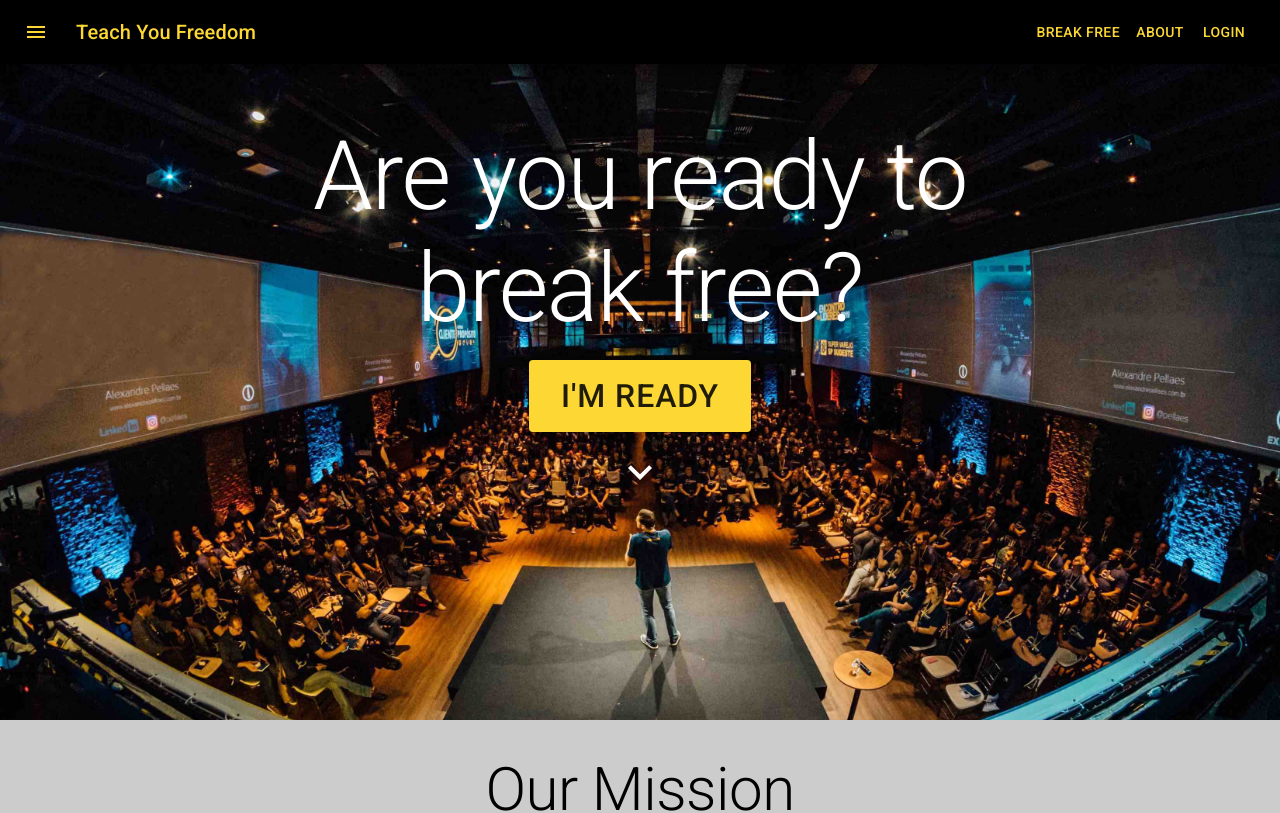
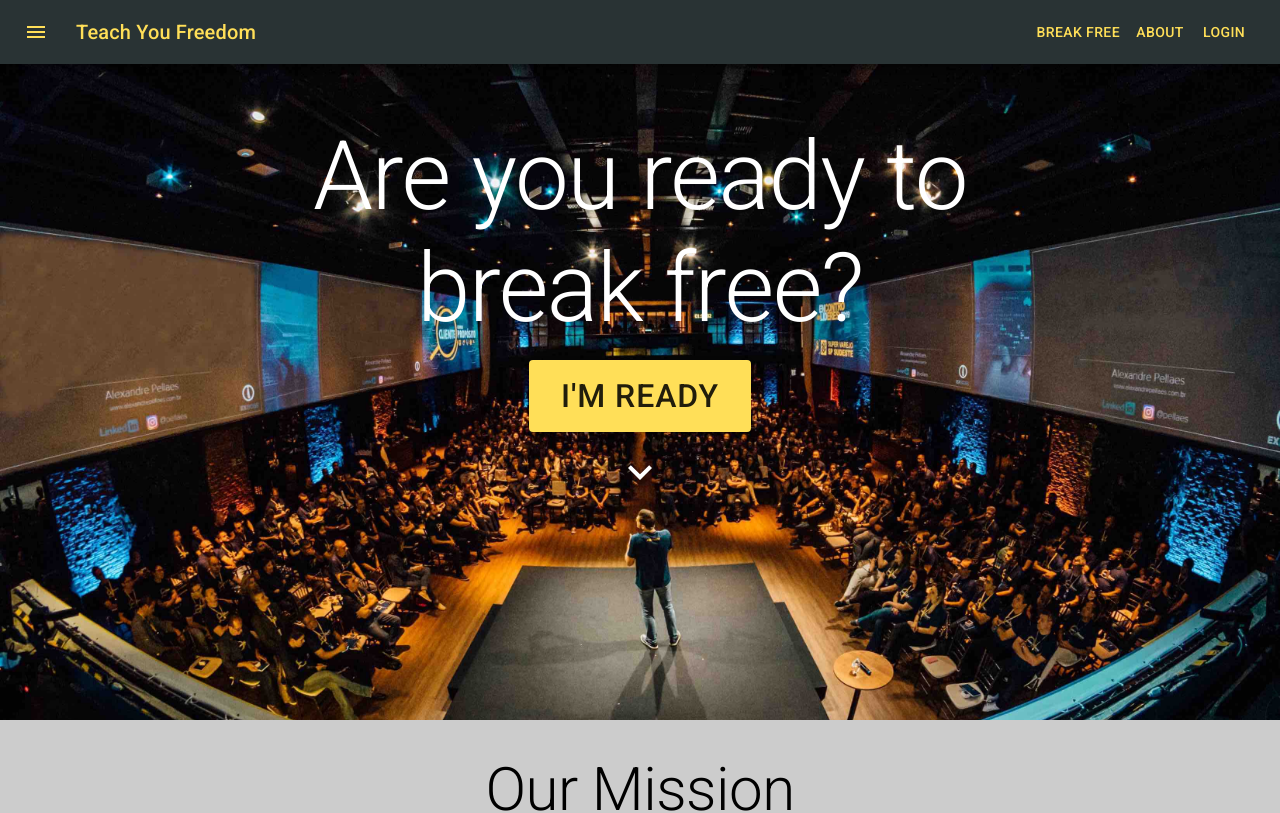
Before and after one commit to Akinghill/tyf, a React (Create React App) app: page / in a window 1280 px wide. Shown: the top 813 px of the page. Built offline with nearby package versions, Linux system fonts and the light colour scheme.

Commit message:
colors update

```diff
--- a/src/theme/theme.js
+++ b/src/theme/theme.js
@@ -1,7 +1,7 @@
 import { createMuiTheme } from '@material-ui/core/styles';
 
-const tyfYellow = "#fdd835"
-const tyfBlack = "#000000"
+const tyfYellow = "#ffdf58"
+const tyfBlack = "#293334"
 
 
 const theme = createMuiTheme({
```
